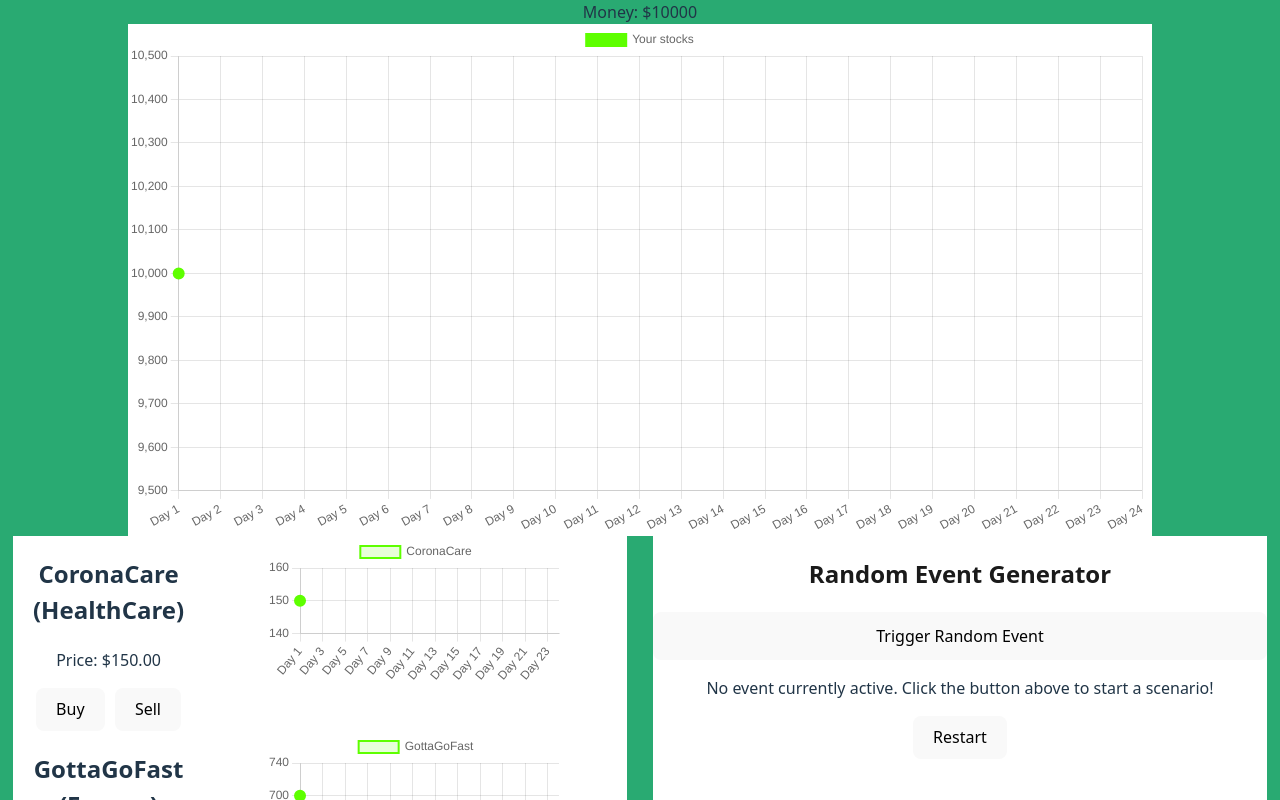
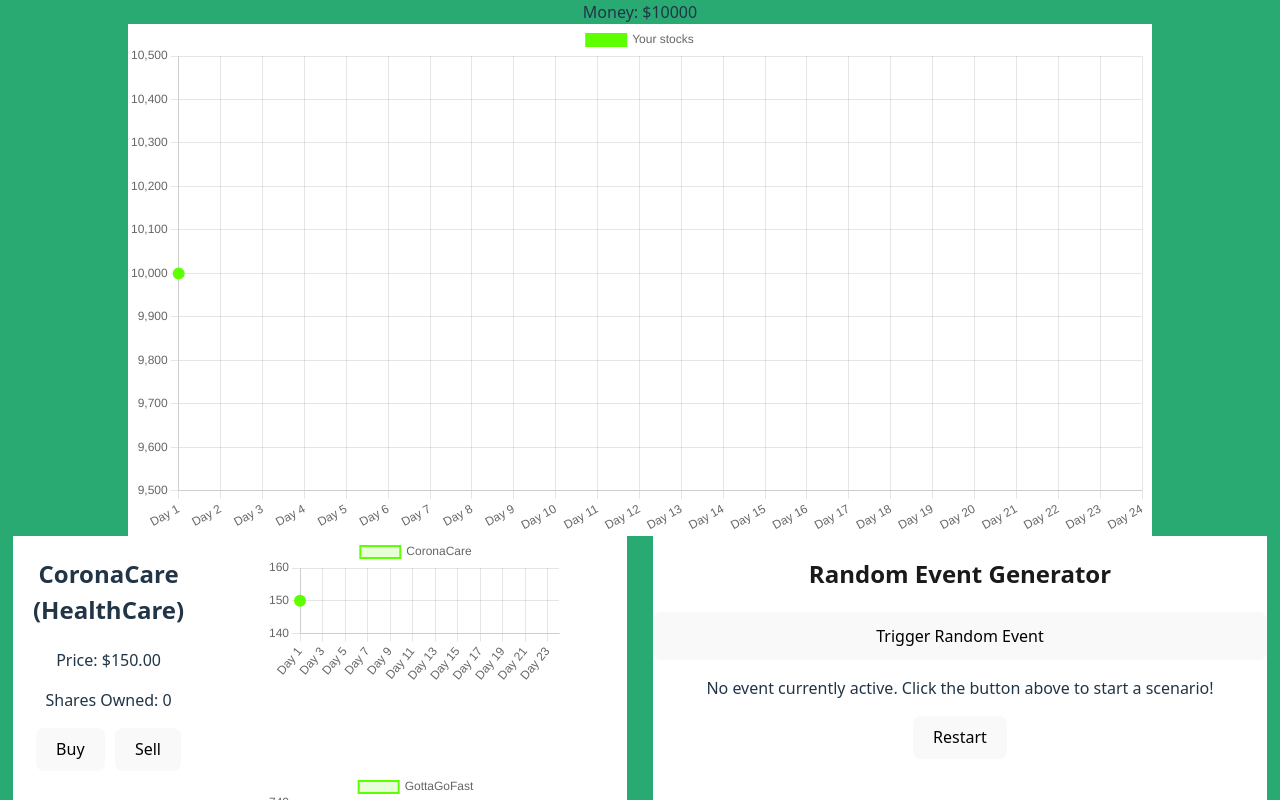
Before and after one commit to williamz2198/HackNYU-2025, a React (Vite) app in the folder win-or-crash/: page / in a window 1280 px wide. Shown: the top 800 px of the page. Built offline with nearby package versions, Linux system fonts and the light colour scheme.

Commit message:
added shares info

```diff
--- a/win-or-crash/src/App.jsx
+++ b/win-or-crash/src/App.jsx
@@ -183,6 +183,7 @@ function App() {
       <div className="ContentBlock">
         <StockList
           stocks={stocks}
+          portfolio={portfolio}
           onBuy={(stock) => openPopup(stock, "buy")}
           onSell={(stock) => openPopup(stock, "sell")}
         />
--- a/win-or-crash/src/components/StockList.jsx
+++ b/win-or-crash/src/components/StockList.jsx
@@ -1,5 +1,5 @@
 import StockChart from "./StockChart"
-export default function StockList({ stocks = [], onBuy = () => {}, onSell = () => {} }) {
+export default function StockList({ stocks = [], portfolio = {}, onBuy = () => {}, onSell = () => {} }) {
     return(
     <>
         <div className="Section">
@@ -8,6 +8,7 @@ export default function StockList({ stocks = [], onBuy = () => {}, onSell = () =
                     <div className="Section">
                         <h2>{stock.name} ({stock.category})</h2>
                         <p>Price: ${stock.currentPrice.toFixed(2)}</p>
+                        <p>Shares Owned: {portfolio[stock.name]?.quantity || 0}</p>
                         <button onClick={() => onBuy(stock)}>Buy</button>
                         <button onClick={() => onSell(stock)} style={{ marginLeft: "10px" }}>Sell</button>
                     </div>
```
